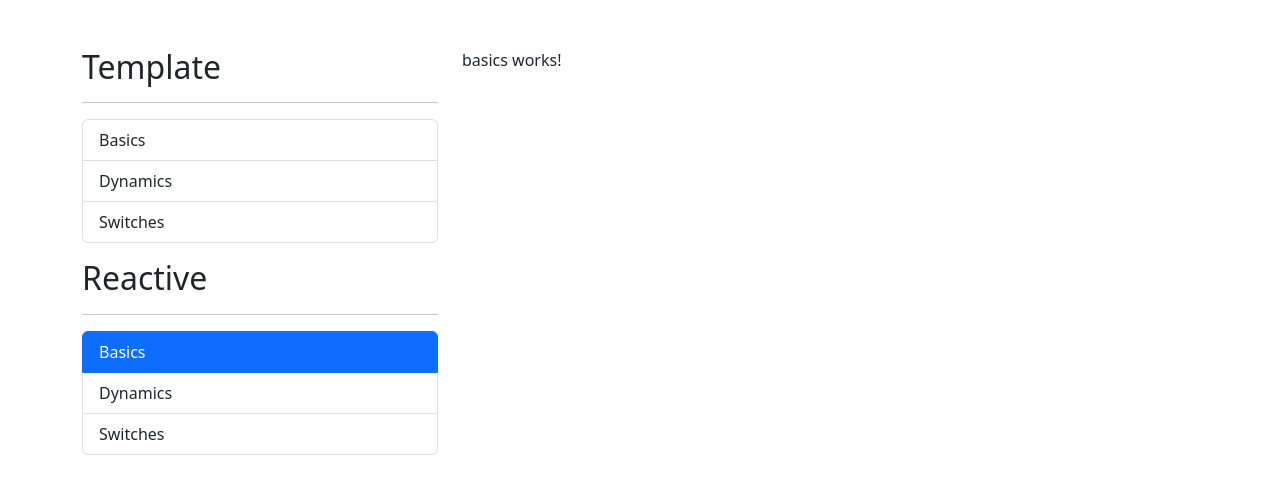
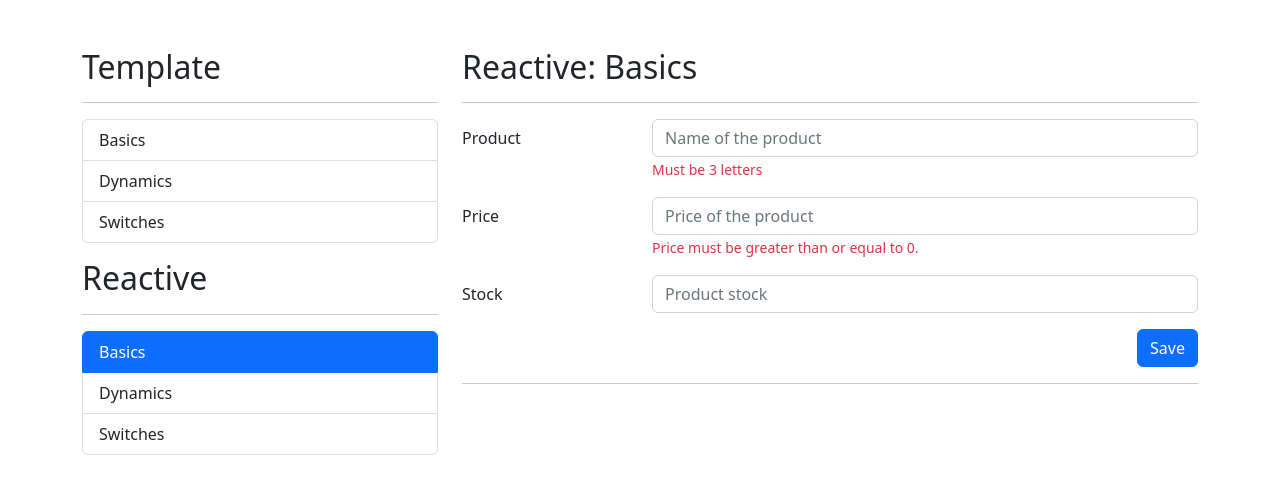
Before and after one commit to BryanParada/FormsApp, an Angular app: page /reactive/basics in a window 1280 px wide. Shown: the top 494 px of the page. Built offline with nearby package versions, Linux system fonts and the light colour scheme.

Commit message:
V250 - Structure Reactive

```diff
--- a/src/app/reactive/basics/basics.component.html
+++ b/src/app/reactive/basics/basics.component.html
@@ -1,3 +1,102 @@
 <!-- Se procura que el html sea lo mas simple posible, y la mayor logica estará en el componente asociado -->
 
-<p>basics works!</p>
+<!-- Mayor parte de la logica se encuentra en el template de html, aproximacion de template -->
+
+<h2>Reactive: Basics</h2>
+<hr>
+
+<div class="row">
+    <div class="col">
+
+        <form
+                autocomplete="off">
+            <!-- Campo de producto -->
+            <div class="mb-3 row">
+                <label class="col-sm-3 col-form-label">Product</label>
+
+                <div class="col-sm-9">
+
+
+                    <input type="text"
+                    class="form-control"
+                    placeholder="Name of the product"
+                    required
+                    minlength="3">
+
+
+                    <span class="form-text text-danger"
+                            >Must be 3 letters</span>
+                </div>
+            </div>
+            <!-- Campo precio -->
+            <div class="mb-3 row">
+                <label class="col-sm-3 col-form-label">Price</label>
+
+                <div class="col-sm-9">
+                    <input type="number"
+                    class="form-control"
+                    placeholder="Price of the product"
+                    >
+                    <span class="form-text text-danger"
+                        >Price must be greater than or equal to 0.</span>
+                </div>
+            </div>
+            <!-- Existencias de producto -->
+            <div class="mb-3 row">
+                <label class="col-sm-3 col-form-label">Stock</label>
+
+                <div class="col-sm-9">
+                    <input type="number"
+                    class="form-control"
+                    placeholder="Product stock"
+                    required>
+                </div>
+            </div>
+
+            <div class="row">
+                <div class="col">
+                    <button type="submit"
+                            class="btn btn-primary float-end">
+                            Save
+                    </button>
+                </div>
+            </div>
+
+        </form>
+    </div>
+</div>
+
+<hr>
+
+<!--
+<div class="card">
+
+    <div class="card-body">
+      <h5 class="card-title">Json Results</h5>
+      <div class="card-text">
+
+
+        <div class="row">
+            <div class="col">
+
+                <span>Valid - Campos Required de Html seran validados</span>
+                <pre>{{myform.valid}}</pre>
+
+                <span>Pristine - Si no se han cambiado los valores iniciales del formulario</span>
+                <pre>{{myform.pristine}}</pre>
+
+                <span>Touched - Si usuario ha tocado el formulario</span>
+                <pre>{{myform.touched}}</pre>
+
+                <span>Value</span>
+                <pre>{{myform.value | json}}</pre>
+
+                <span>CustomDirective</span>
+                <pre>{{myform.controls['stock'].errors | json}}</pre>
+
+            </div>
+        </div>
+
+      </div>
+    </div>
+  </div> -->
--- a/src/app/reactive/dynamics/dynamics.component.html
+++ b/src/app/reactive/dynamics/dynamics.component.html
@@ -1 +1,85 @@
-<p>dynamics works!</p>
+<h2>Reactive: <small>Dinamics</small></h2>
+<hr>
+
+<form  autocomplete="off" >
+
+        <!-- Name -->
+    <div class="mb-3 row">
+        <label class="col-sm-3 col-form-label">Name</label>
+        <div class="col-sm-9">
+            <input class="form-control"
+                    placeholder="Name of the person"  >
+                    <span class="form-text text-danger"
+                            >This field is required</span>
+        </div>
+    </div>
+
+<!-- Add Favorite -->
+    <div class="mb-3 row">
+        <label class="col-sm-3 col-form-label">Add</label>
+        <div class="col-sm-9">
+
+
+            <div class="input-group">
+                <input class="form-control"
+                    placeholder="Add favorites"
+                    name="newGame"  >
+                    <button class="btn btn-outline-primary"
+                            type="button" >
+                        Add
+                    </button>
+            </div>
+
+        </div>
+    </div>
+
+    <!-- Favorite games list -->
+    <div class="mb-3 row">
+        <label class="col-sm-3 col-form-label">Favorites</label>
+        <div class="col-sm-9">
+
+            <div class="input-group"
+                ngClass=" mb-1" >
+
+                <input class="form-control">
+
+                        <button class="btn btn-outline-danger"
+                                type="button">
+                            Remove
+                        </button>
+
+            </div>
+        </div>
+    </div>
+
+
+
+
+
+    <div class="row">
+        <div class="col-sm-12">
+        <button type="button"
+                class="btn btn-primary float-end" > Save </button>
+        </div>
+    </div>
+
+</form>
+
+
+
+<!-- <div class="card">
+
+    <div class="card-body">
+      <h5 class="card-title">Json Results</h5>
+      <div class="card-text">
+
+<span>
+    Person
+</span>
+
+<pre>{{ person | json }}</pre>
+
+
+        </div>
+    </div>
+</div> -->
--- a/src/app/reactive/switches/switches.component.html
+++ b/src/app/reactive/switches/switches.component.html
@@ -1 +1,117 @@
-<p>switches works!</p>
+<h2>Reactive: Switches</h2>
+<hr>
+
+<form>
+
+  <!-- Radio -->
+  <div class="row mb-3">
+    <label class="col-sm3 col-form-label">Gender</label>
+    <div class="col-sm-9">
+
+        <div class="form-check">
+            <input class="form-check-input"
+                   type="radio"
+                   name="RadioGender"
+                   value="M"
+                   id="MaleRadio" >
+            <label class="form-check-label" for="flexRadioDefault1">
+             Male
+            </label>
+          </div>
+          <div class="form-check">
+            <input class="form-check-input"
+                   type="radio"
+                   name="RadioGender"
+                   value="F"
+                   id="FemaleRadio" >
+            <label class="form-check-label" for="flexRadioDefault2">
+              Female
+            </label>
+          </div>
+
+
+
+    </div>
+  </div>
+
+    <!-- Switches -->
+    <div class="row mb-3">
+        <label class="col-sm-3 col-form-label">Notifications</label>
+        <div class="col-sm-9">
+
+          <div class="form-check form-switch mt-2">
+            <input class="form-check-input"
+             type="checkbox"
+             role="switch"
+             id="flexSwitchCheckChecked"
+             name="notifications"
+              >
+            <label class="form-check-label" for="flexSwitchCheckChecked">I want to receive notifications</label>
+          </div>
+
+        </div>
+    </div>
+
+
+
+
+    <!-- Check-->
+    <div class="row mb-3">
+      <label class="col-sm-3 col-form-label"></label>
+      <div class="col-sm-9">
+
+        <div class="form-check">
+          <input class="form-check-input"
+                 type="checkbox"
+                 value=""
+                 id="flexCheckDefault"
+                 name="terms" >
+          <label class="form-check-label" for="flexCheckDefault">
+            Terms and conditions
+          </label>
+        </div>
+
+
+      </div>
+    </div>
+
+
+    <!-- Submit Button -->
+    <div class="row">
+      <div class="col">
+          <button class="btn btn-primary float-end"  >
+              Guardar
+          </button>
+      </div>
+  </div>
+
+</form>
+
+
+<hr>
+<!--
+<div class="card">
+
+  <div class="card-body">
+    <h5 class="card-title">Form in Json Results</h5>
+    <div class="card-text">
+
+<pre>{{myFormSwitches.value | json }}</pre>
+
+<h5>Person</h5>
+<pre>{{person | json }}</pre>
+
+<br>
+<h5>valid</h5>
+<pre>{{myFormSwitches.valid}}</pre>
+
+<br>
+<h5>Terms</h5>
+<pre>{{ myFormSwitches.controls['terms'].errors   |  json}}</pre>
+
+<br>
+<pre>Conditions: </pre>
+
+      </div>
+  </div>
+</div> -->
```
